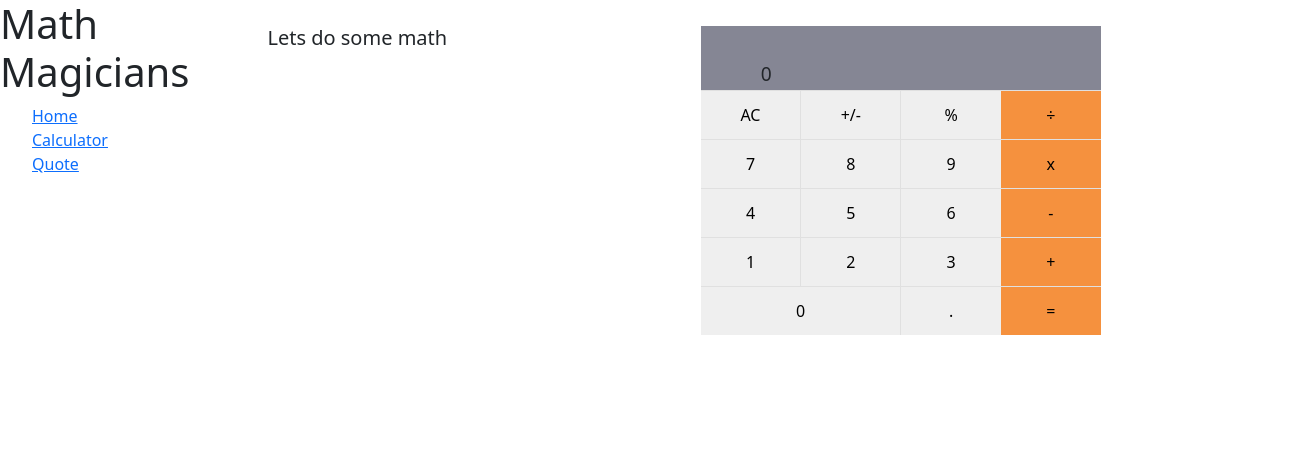
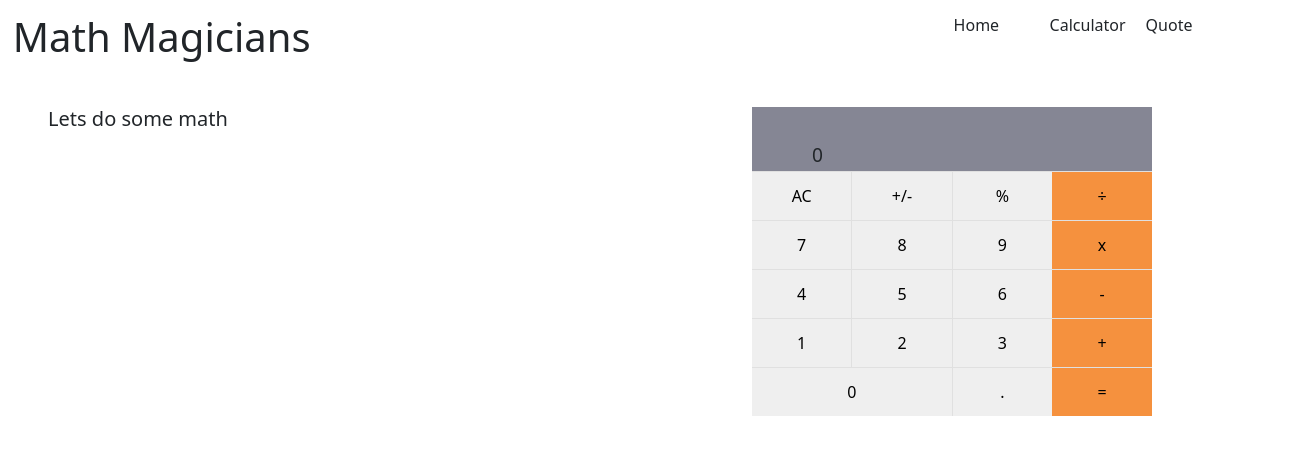
Before and after one commit to tjay1760/Math-Magician, a React (Create React App) app: page /cal in a window 1280 px wide. Shown: the top 454 px of the page, 1306 px wide, since content can reach past the window. Built offline with nearby package versions, Linux system fonts and the light colour scheme.

Commit message:
Fix page styling

```diff
--- a/src/App.css
+++ b/src/App.css
@@ -22,6 +22,7 @@
   width: 100%;
   height: 4rem;
   margin-bottom: 1px;
+  font-size: 30px;
 }
 
 #inputs {
@@ -66,6 +67,34 @@
 
 .Application {
   display: flex;
-  flex-direction: row;
+  flex-direction: column;
   justify-content: space-evenly;
 }
+
+nav {
+  display: flex;
+  width: 98%;
+  justify-content: space-between;
+  padding: 1%;
+}
+
+.nav-icons {
+  display: flex;
+  flex-direction: row;
+  height: 10%;
+}
+
+.nav-link {
+  display: flex;
+  list-style: none;
+  margin-right: 1rem;
+  width: 5rem;
+  justify-content: space-around;
+  border-radius: 0.5rem;
+}
+
+.nav-link a {
+  text-decoration: none;
+  color: var(--darkgreen);
+  margin-top: 0.5rem;
+}
```
